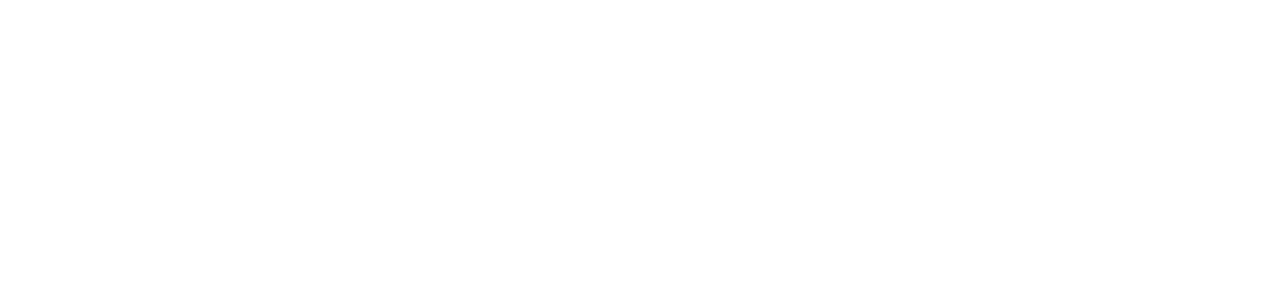
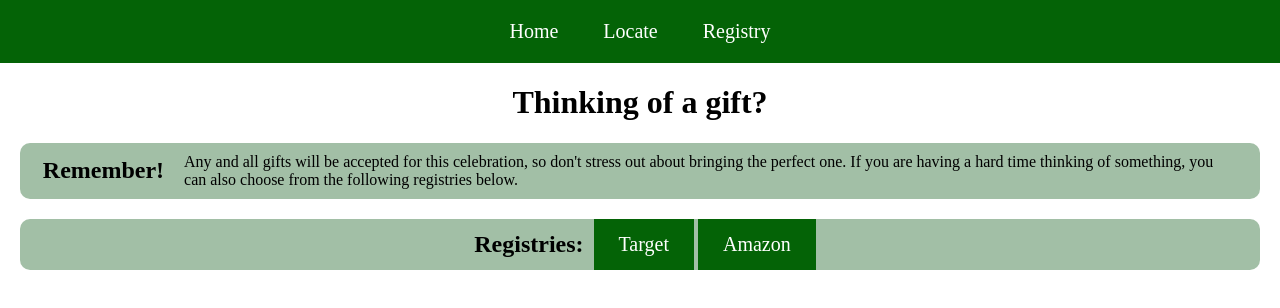
Before and after one commit to JonFazz/ChrisandJenni, a plain HTML site: page html/registry.html in a window 1280 px wide. Drawn offline with Linux system fonts and the light colour scheme.

Commit message:
Closer to Final

```diff
--- a/css/style.css
+++ b/css/style.css
@@ -84,7 +84,7 @@ body {
 }
 
   li a:hover {
-    background-color: #1B842C;
+    background-color:rgb(225, 179, 63);
   }
 
   .thewhen {
@@ -121,3 +121,32 @@ body {
     margin-right: 20px;
     margin-left: 20px;
   }
+
+  .body2{
+    background-color:#a2bfa6;
+    padding-left: 1%;
+    padding-right: 1%;
+    align-items: center;
+    align-content: center;
+    justify-content: center;
+    display: flex;
+    border-radius: 10px;
+
+    margin-top: 20px;
+    margin-right: 20px;
+    margin-left: 20px;
+  }
+
+  .body2 a:link, a:visited {
+    background-color:#046306;
+    color: white;
+    padding: 14px 25px;
+    text-align: center;
+    font-size: 20px;
+    text-decoration: none;
+    display: inline-block;
+  }
+
+  .body2 a:hover, a:active {
+    background-color:rgb(225, 179, 63);
+  }
--- a/html/registry.html
+++ b/html/registry.html
@@ -0,0 +1,34 @@
+<!DOCTYPE html>
+<html lang="en">
+<head>
+  <meta charset="UTF-8">
+  <meta http-equiv="X-UA-Compatible" content="IE=edge">
+  <meta name="viewport" content="width=device-width, initial-scale=1.0">
+  <title>Registry</title>
+  <link rel="stylesheet" href="../css/style.css">
+</head>
+<body>
+    <ul class="navbar" style="font-size: 1.25rem;">
+        <li><a href="../html/main.html">Home</a></li>
+        <li><a href="../html/locate.html">Locate</a></li>
+        <li><a class="active" href="../html/registry.html">Registry</a></li>
+    </ul>
+    <h1 style="text-align: center;">Thinking of a gift?</h1>
+    <section class="body2">
+    <h2 class="hlocate" >Remember!</h2>
+    <div class="locatetxt"> Any and all gifts will be accepted for this celebration,
+        so don't stress out about bringing the perfect one. If you are having a hard
+        time thinking of something, you can also choose from the following registries below.
+    </div>
+    </section>
+
+    <section class="body2">
+
+    <h2 class="hlocate">Registries:</h2>
+    <div>
+    <a href="https://www.target.com/gift-registry/gift-giver?registryId=b70fc7c0-f480-11ee-9639-6dfc3f7c891c&type=WEDDING" target="_blank">Target</a>
+    <a href="https://www.amazon.com/wedding/registry/3HX2M76WA3YWS" target="_blank">Amazon</a>
+    </div>
+    </section>
+</body>
+</html>
```
Also changed, not shown: html/locatees.html (+1 -1 lines), html/maines.html (+1 -1 lines), html/registryes.html (+34 -0 lines).
